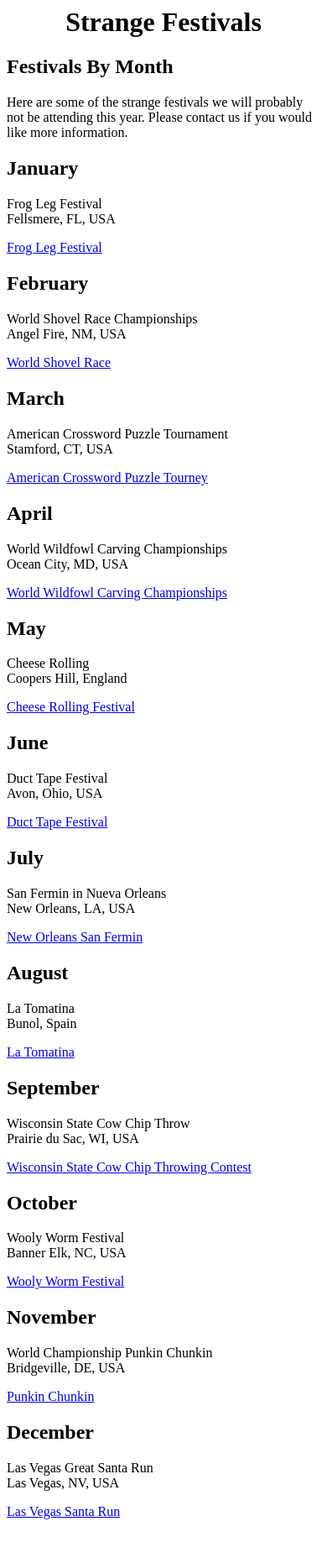
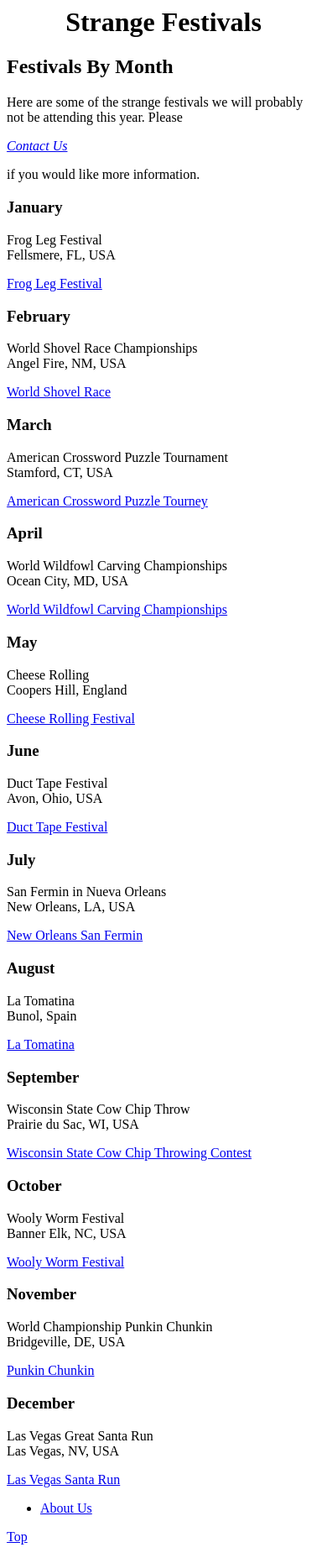
Before and after one commit to LindsayLambo/dws1, a plain HTML site: page Week 1/links.html in a window 390 px wide. Shown: the whole page at 84% size. Before the commit the page ends 1817 px from the top, so only its background shows below. Drawn offline with Linux system fonts and the light colour scheme.

Commit message:
Week 1 Project 1
Just remembered to commit what I’ve done so far…Looking pretty good, if
I do say so myself…

```diff
--- a/Week 1/links.html
+++ b/Week 1/links.html
@@ -6,57 +6,61 @@
 		<title>Strange Festivals</title>
 	</head>
 	<body>
-		<h1><center>Strange Festivals</center></h1>
+		<h1 id="top"><center>Strange Festivals</center></h1>
 		<h2>Festivals By Month</h2>
-		<p>Here are some of the strange festivals we will probably not be attending this year. Please contact us if you would like more information.</p>
-		<h2>January</h2>
+		<p>Here are some of the strange festivals we will probably not be attending this year. Please <address><p><a href="mailto:LindsayLambo@fullsail.edu">Contact Us</a></p></address> if you would like more information.</p>
+		<h3>January</h3>
 		<p>Frog Leg Festival<br />
 			Fellsmere, FL, USA</p>
 			<a href="http://www.froglegfestival.com">Frog Leg Festival</a>
-		<h2>February</h2>
+		<h3>February</h3>
 		<p>World Shovel Race Championships<br />
 			Angel Fire, NM, USA</p>
 			<a href="http://www.santafenewmexican.com/LocalNews/Angel-Fire-Shovel-Racing-Revived">World Shovel Race</a>
-		<h2>March</h2>
+		<h3>March</h3>
 		<p>American Crossword Puzzle Tournament<br />
 			Stamford, CT, USA</p>
 			<a href="http://www.crosswordtournament.com">American Crossword Puzzle Tourney</a>
-		<h2>April</h2>
+		<h3>April</h3>
 		<p>World Wildfowl Carving Championships<br />
 			Ocean City, MD, USA</p>
 			<a href="http://www.wardmuseum.org">World Wildfowl Carving Championships</a>
-		<h2>May</h2>
+		<h3>May</h3>
 		<p>Cheese Rolling<br />
 			Coopers Hill, England</p>
 			<a href="http://www.cheese-rolling.co.uk">Cheese Rolling Festival</a>
-		<h2>June</h2>
+		<h3>June</h3>
 		<p>Duct Tape Festival<br />
 			Avon, Ohio, USA</p>
 			<a href="http://www.ducttapefestival.com">Duct Tape Festival</a>
-		<h2>July</h2>
+		<h3>July</h3>
 		<p>San Fermin in Nueva Orleans<br />
 			New Orleans, LA, USA</p>
 			<a href="http://www.nolabulls.com">New Orleans San Fermin</a>
-		<h2>August</h2>
+		<h3>August</h3>
 		<p>La Tomatina<br />
 			Bunol, Spain</p>
 			<a href="http://www.tomatina.es">La Tomatina</a>
-		<h2>September</h2>
+		<h3>September</h3>
 		<p>Wisconsin State Cow Chip Throw<br />
 			Prairie du Sac, WI, USA</p>
 			<a href="http://www.wiscowchip.com">Wisconsin State Cow Chip Throwing Contest</a>
-		<h2>October</h2>
+		<h3>October</h3>
 		<p>Wooly Worm Festival<br />
 			Banner Elk, NC, USA</p>
 			<a href="http://www.woollyworm.com">Wooly Worm Festival</a>
 			<!-- I absolutely love this festival and have attended since I was a child! -->
-		<h2>November</h2>
+		<h3>November</h3>
 		<p>World Championship Punkin Chunkin<br />
 			Bridgeville, DE, USA</p>
 			<a href="http://www.punkinchunkin.com">Punkin Chunkin</a>
-		<h2>December</h2>
+		<h3>December</h3>
 		<p>Las Vegas Great Santa Run<br />
 			Las Vegas, NV, USA</p>
 			<a href="http://www.opportunityvillage.org/great-santa-run">Las Vegas Santa Run</a>
+		<ul>
+			<li><a href="about.html">About Us</a></li>
+		</ul>
+		<p><a href="#top">Top</a></p>
 	</body>
 </html>
```
Also changed, not shown: Week 1/Lambert-Lindsay-final-project1/index_final1.html (added, +35 -0 lines), Week 1/about.html (+5 -1 lines), Week 1/Lambert-Lindsay-final-project1/Images/amVanquishS.jpg (added), Week 1/Lambert-Lindsay-final-project1/Images/amdb9.jpg (added), Week 1/Lambert-Lindsay-final-project1/Images/amdb9_.jpg (added), Week 1/Lambert-Lindsay-final-project1/Images/db9.jpg (added), Week 1/Lambert-Lindsay-final-project1/Images/db9Carbon.jpg (added), Week 1/Lambert-Lindsay-final-project1/Images/v12vantageS.jpg (added), Week 1/Lambert-Lindsay-final-project1/Images/v8vantage.jpg (added), Week 1/Lambert-Lindsay-final-project1/Images/v8vantageS.jpg (added), Week 1/Lambert-Lindsay-final-project1/Images/vanquish.jpg (added), Week 1/Lambert-Lindsay-final-project1/Images/vanquishS.jpg (added), Week 1/Lambert-Lindsay-final-project1/Images/vanquishvolante.jpg (added), Week 1/Lambert-Lindsay-final-project1/Images/vantageGT.jpg (added).
